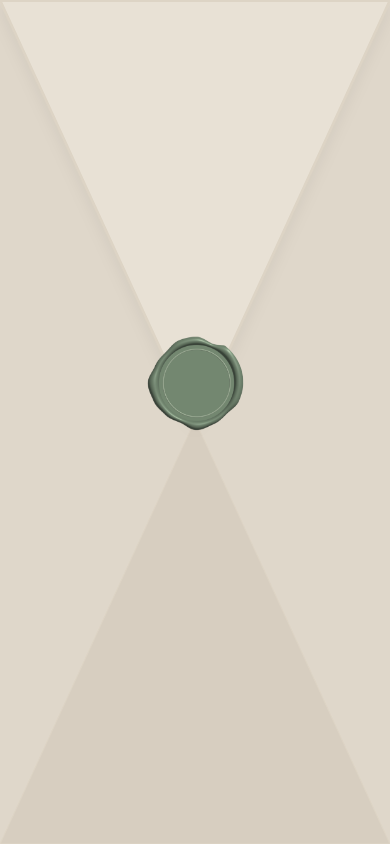
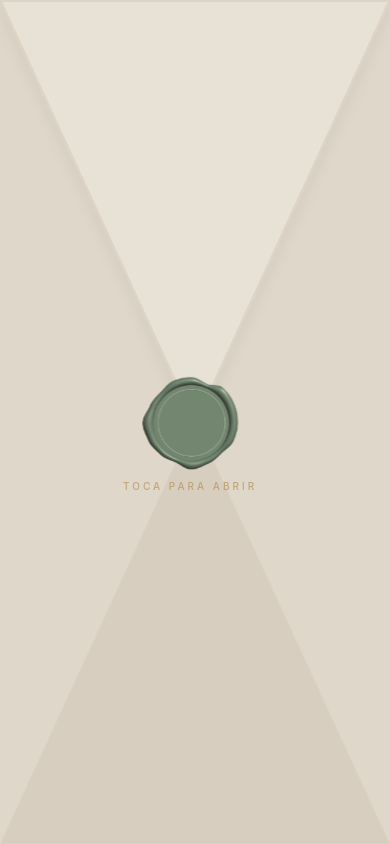
Before and after one commit to jar3dzzz/bodamarianaymarino, a React (Vite) app: page / in a window 390 px wide. Shown: the top 844 px of the page. Built offline with nearby package versions, Linux system fonts and the light colour scheme; a web font is replaced by a local one.

Commit message:
fix;: fixes envelope on mobile3

```diff
--- a/src/app/components/ui/EnvelopeIntro.tsx
+++ b/src/app/components/ui/EnvelopeIntro.tsx
@@ -90,7 +90,7 @@ export default function EnvelopeIntro() {
 
         {/* 5. Golden Seal (Wax Seal with sello.png) */}
         <div
-          className="absolute left-3/5 top-2/4 -translate-x-4/10 -translate-y-2/5 flex flex-col items-center justify-center"
+          className="absolute left-5/8 top-4/7 -translate-x-4/10 -translate-y-2/5 flex flex-col items-center justify-center"
           style={{
             zIndex: 35,
             opacity: isFlapOpened ? 0 : 1,
@@ -105,6 +105,16 @@ export default function EnvelopeIntro() {
               className="w-full h-full object-contain"
             />
           </div>
+          <span
+            className="mt-2 text-[10px] tracking-[0.3em] uppercase animate-pulse select-none"
+            style={{
+              color: "var(--primary)",
+              fontFamily: "var(--font-body)",
+              fontWeight: 500
+            }}
+          >
+            Toca para abrir
+          </span>
         </div>
 
       </div>
```
Also changed, not shown: 5 other files (tests, documents, lock files or other folders).
